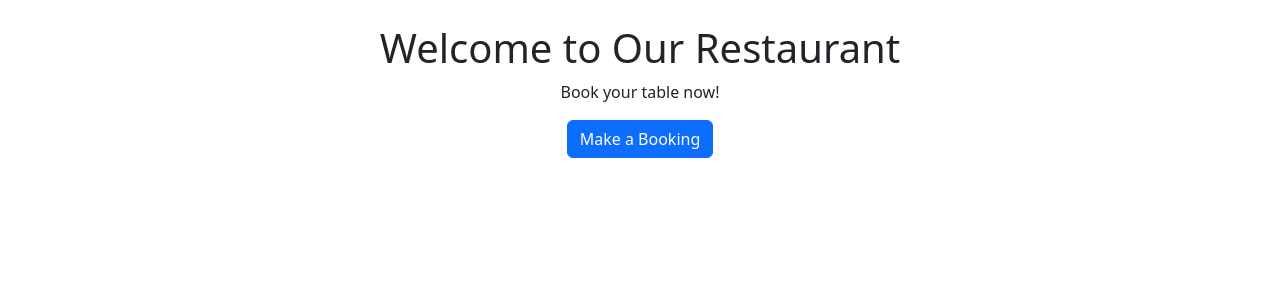
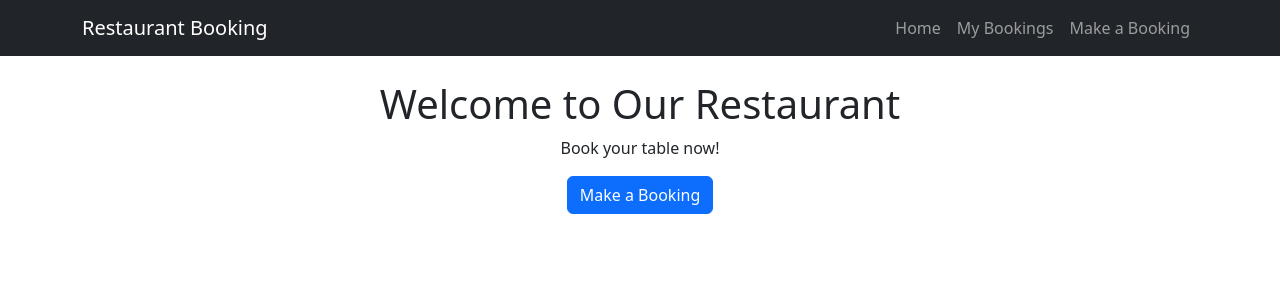
Before and after one commit to FinnbarrAmbrose/Restaurant-booking, a Django app: template bookings/templates/bookings/home.html in a window 1280 px wide. Shown: the top 300 px of the page. Run offline with Django 4.2, Linux system fonts and the light colour scheme; the template is opened without the code that fills it, so the values that code supplies are empty; parts of the project's set-up code (start-up, migrations or seed data) failed here and were passed over.

Commit message:
Add navigation bar to base template for improved site navigation

```diff
--- a/bookings/templates/bookings/base.html
+++ b/bookings/templates/bookings/base.html
@@ -7,6 +7,18 @@
     <link rel="stylesheet" href="https://cdn.jsdelivr.net/npm/bootstrap@5.3.0/dist/css/bootstrap.min.css">
 </head>
 <body>
+    <nav class="navbar navbar-expand-lg navbar-dark bg-dark">
+        <div class="container">
+            <a class="navbar-brand" href="{% url 'home' %}">Restaurant Booking</a>
+            <div class="collapse navbar-collapse">
+                <ul class="navbar-nav ms-auto">
+                    <li class="nav-item"><a class="nav-link" href="{% url 'home' %}">Home</a></li>
+                    <li class="nav-item"><a class="nav-link" href="{% url 'booking_list' %}">My Bookings</a></li>
+                    <li class="nav-item"><a class="nav-link" href="{% url 'booking_create' %}">Make a Booking</a></li>
+                </ul>
+            </div>
+        </div>
+    </nav>
 
     <div class="container mt-4">
         {% block content %}
```
